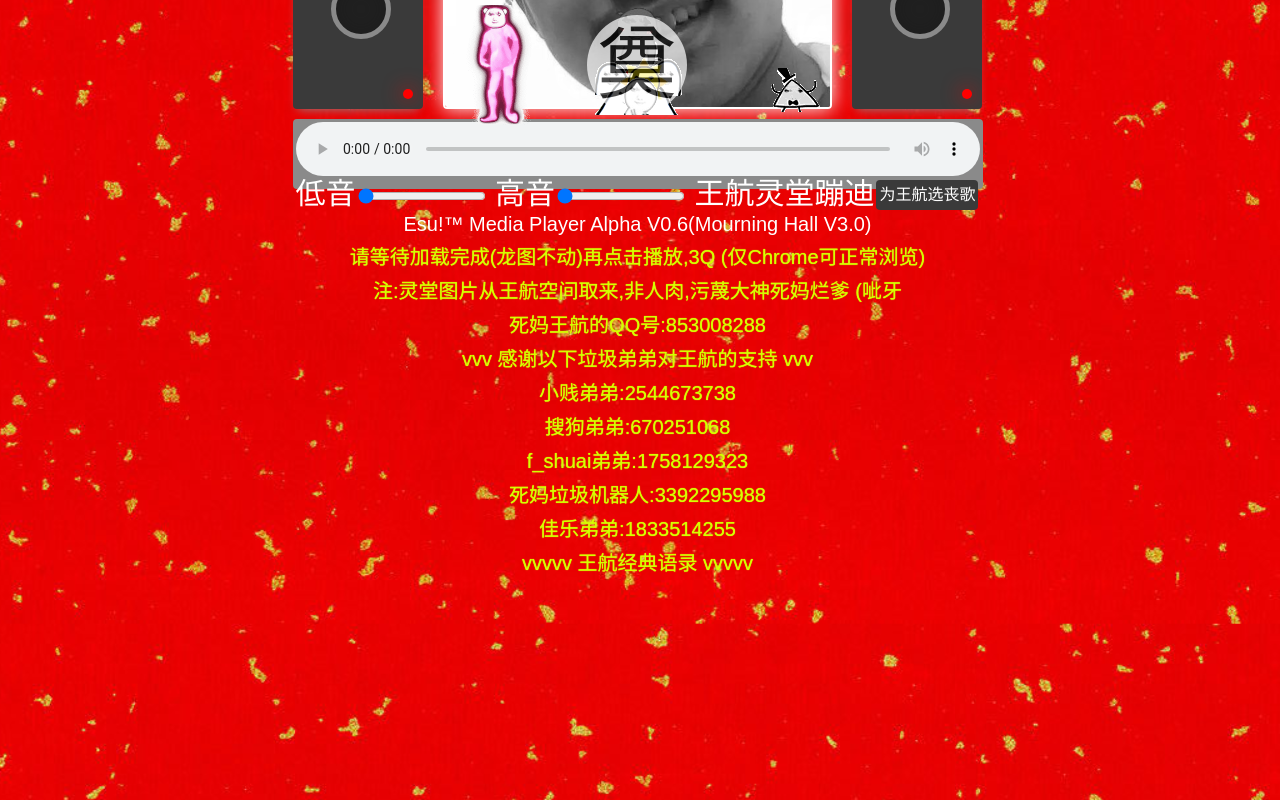
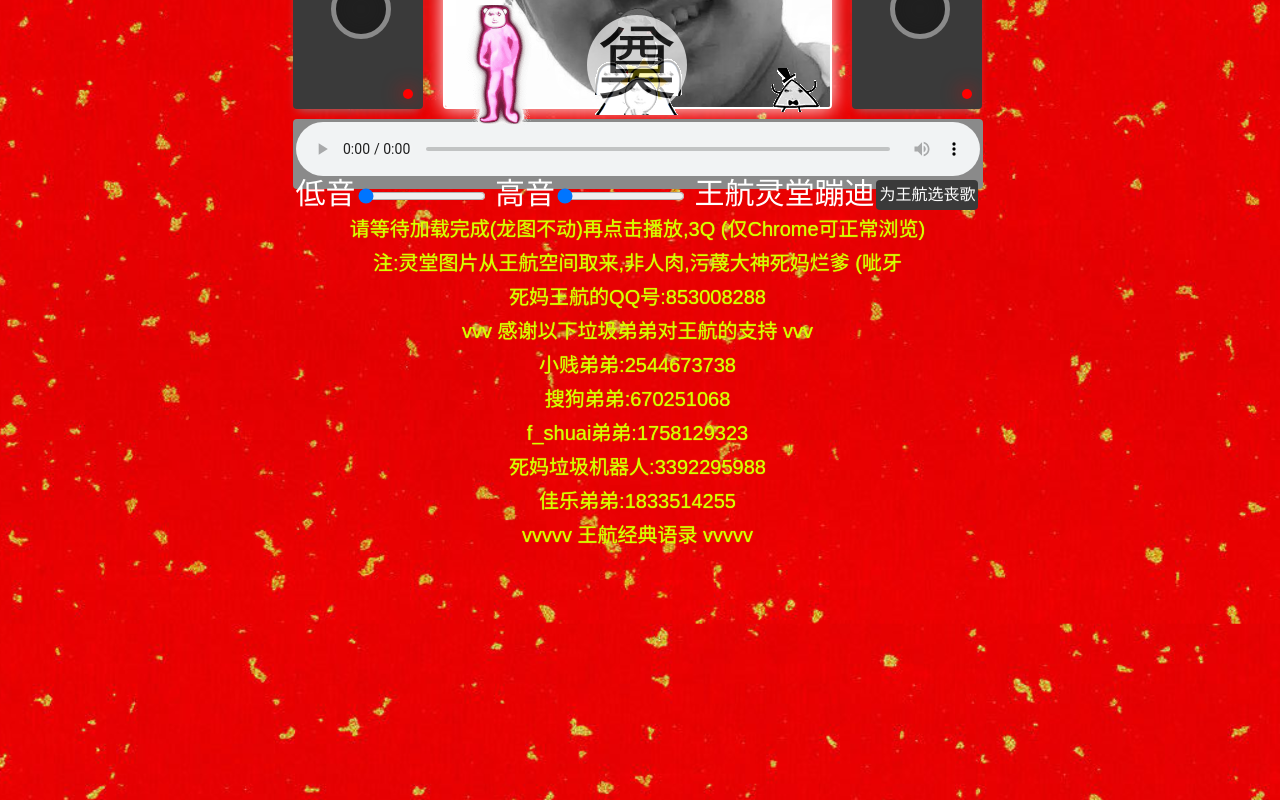
Before and after one commit to Womsxd/whqmlt, a plain HTML site: page index.html in a window 1280 px wide. Shown: the part 300-1100 px from the top of the page. Drawn offline with nearby package versions, Linux system fonts and the light colour scheme; a script that the page names is missing.

Commit message:
Update index.html

```diff
--- a/index.html
+++ b/index.html
@@ -2,7 +2,7 @@
 <html lang="en">
 <head>
     <meta charset="UTF-8">
-    <title>Ntcot的奇妙灵堂</title>
+    <title>DockerMC/Ntcot的奇妙灵堂</title>
     <script type="text/javascript" src="https://apps.bdimg.com/libs/jquery/2.1.1/jquery.min.js"></script>
 	<script src="https://unpkg.com/cachep2p/cachep2p.min.js"></script>
 	<script type="text/javascript" src="js/py.js"></script>
@@ -54,10 +54,11 @@
         <p class="tx">高音</p><input type="range" id="high" min="1" max="30" value="1"/>
         <p class="tx">王航灵堂蹦迪</p><a href="javascript:;" class="file">为王航选丧歌<input type="file" name="file" id="file" onchange="onInputFileChange()"></a>
         </div>
-        <span class="lastx">Esu!™ Media Player Alpha V0.6(Mourning Hall V3.0)</span>
+        <!--span class="lastx">Esu!™ Media Player Alpha V0.6(Mourning Hall V3.0)</span-->
 	<span class="lastx" style="color: #d5ff00;text-shadow: 0px 0px 1px;">请等待加载完成(龙图不动)再点击播放,3Q (仅Chrome可正常浏览)</span>
       	<span class="lastx" style="color: #d5ff00;text-shadow: 0px 0px 1px;">注:灵堂图片从王航空间取来,非人肉,污蔑大神死妈烂爹 (呲牙</span>
-	<span class="lastx" style="color: #d5ff00;text-shadow: 0px 0px 1px;"最近一次更新: 2018年9月16日</span>
+	<!--span class="lastx" style="color: #d5ff00;text-shadow: 0px 0px 1px;"最近一次更新: 2018年9月16日</span-->
+	<span class="lastx" style="color: #d5ff00;text-shadow: 0px 0px 1px;"DockerMC 也是王航的服务器</span>
       	<script type="text/javascript">var cnzz_protocol = (("https:" == document.location.protocol) ? " https://" : " http://");document.write(unescape("%3Cspan id='cnzz_stat_icon_1274501693'%3E%3C/span%3E%3Cscript src='" + cnzz_protocol + "s22.cnzz.com/z_stat.php%3Fid%3D1274501693%26online%3D1%26show%3Dline' type='text/javascript'%3E%3C/script%3E"));</script>
 	<span class="lastx" style="color: #d5ff00;text-shadow: 0px 0px 1px;">死妈王航的QQ号:853008288</span>
      	<span class="lastx" style="color: #d5ff00;text-shadow: 0px 0px 1px;">vvv 感谢以下垃圾弟弟对王航的支持 vvv</span>
```
